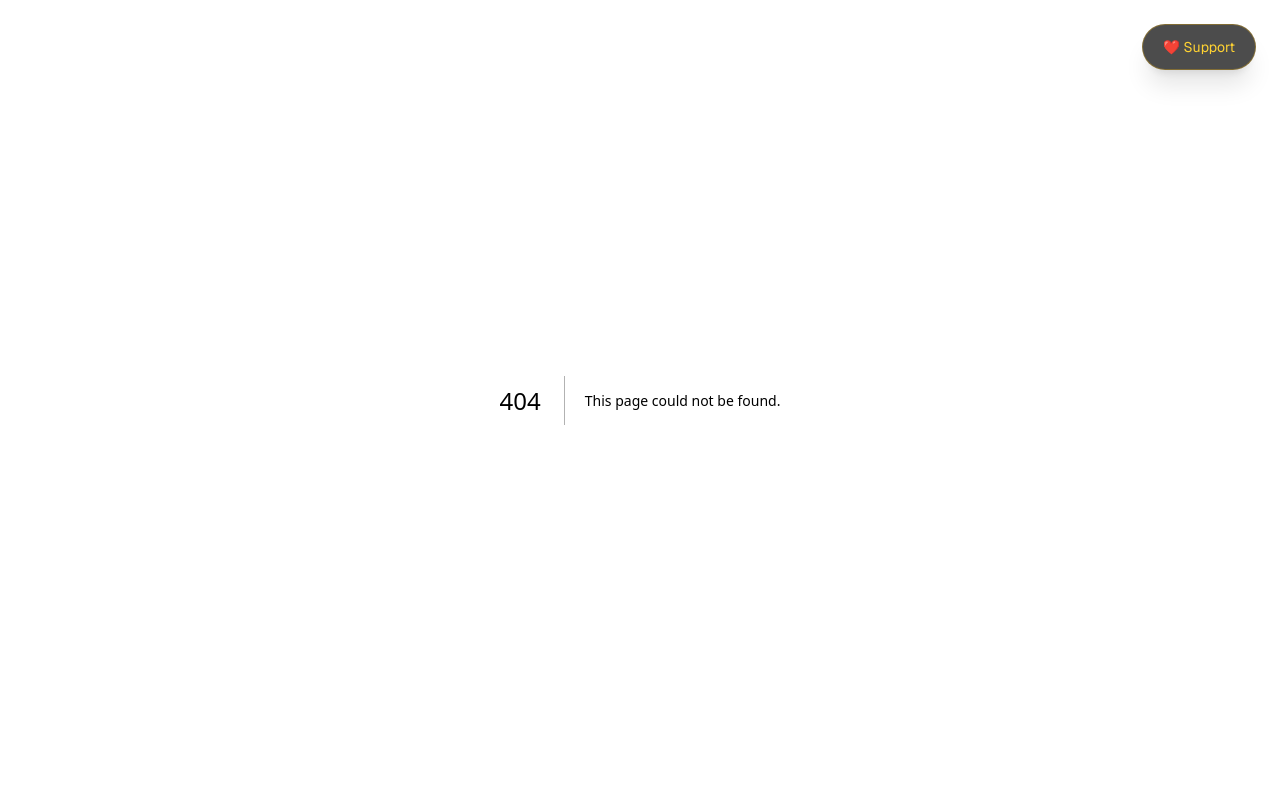
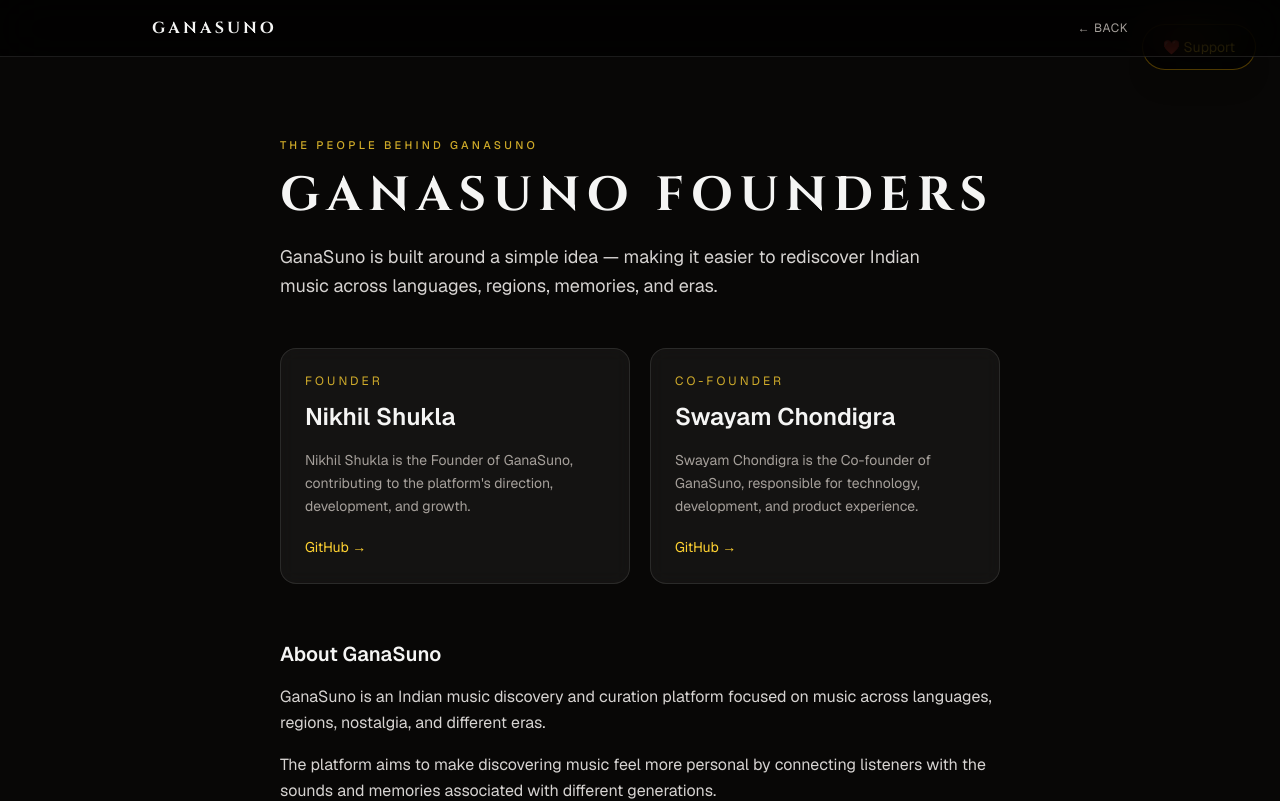
Before and after one commit to Nikhil5686/ganasuno-backend, a Next.js app in the folder frontend/: page /founders in a window 1280 px wide. Before the commit this address had no page. Shown: the top 801 px of the page. Built offline with nearby package versions, Linux system fonts and the light colour scheme.

Commit message:
Add founders page and sitemap

```diff
--- a/frontend/app/about/page.tsx
+++ b/frontend/app/about/page.tsx
@@ -10,7 +10,7 @@
 export const metadata: Metadata = {
   title: "About GanaSuno — Music Time Machine",
   description:
-    "Discover GanaSuno, a nostalgic music experience created by Swayam Chondigra and Nikhil Shukla that lets listeners explore songs through different musical eras.",
+  "Discover GanaSuno, an Indian music discovery and curation platform founded by Nikhil Shukla and co-founded by Swayam Chondigra, focused on music across languages, regions, nostalgia, and different eras.",
 };
 
 export default function AboutPage() {
@@ -119,23 +119,27 @@
         </p>
       </section>
 
-      {/* Creators */}
+      {/* Founders */}
       <section className="mb-14 space-y-5 text-stone-300 leading-relaxed">
-        <h2 className="text-xl font-semibold text-stone-100">Created By</h2>
+        <h2 className="text-xl font-semibold text-stone-100">
+          The People Behind GanaSuno
+        </h2>
 
         <div className="grid gap-4 sm:grid-cols-2">
           <div className="rounded-xl border border-white/10 bg-white/5 p-5 backdrop-blur-sm">
             <h3 className="text-lg font-semibold text-stone-100">
-              Swayam Chondigra
+              Nikhil Shukla
             </h3>
 
+            <p className="mt-1 text-sm font-medium text-amber-300">Founder</p>
+
             <p className="mt-2 text-sm text-stone-400">
-              Co-creator of GanaSuno, responsible for the development,
-              technology, and product vision behind the platform.
+              Founder of GanaSuno, contributing to the product direction,
+              development, and growth of the platform.
             </p>
 
             <a
-              href="https://github.com/SwayamChondigra/"
+              href="https://github.com/Nikhil5686"
               target="_blank"
               rel="noopener noreferrer"
               className="mt-3 inline-block text-sm text-amber-300 hover:text-amber-200"
@@ -146,16 +150,20 @@
 
           <div className="rounded-xl border border-white/10 bg-white/5 p-5 backdrop-blur-sm">
             <h3 className="text-lg font-semibold text-stone-100">
-              Nikhil Shukla
+              Swayam Chondigra
             </h3>
 
+            <p className="mt-1 text-sm font-medium text-amber-300">
+              Co-founder
+            </p>
+
             <p className="mt-2 text-sm text-stone-400">
-              Co-creator of GanaSuno, contributing to the ideas, development,
-              and growth of the platform.
+              Co-founder of GanaSuno, responsible for technology, development,
+              and product experience.
             </p>
 
             <a
-              href="https://github.com/Nikhil5686"
+              href="https://github.com/SwayamChondigra/"
               target="_blank"
               rel="noopener noreferrer"
               className="mt-3 inline-block text-sm text-amber-300 hover:text-amber-200"
--- /dev/null
+++ b/frontend/app/founders/page.tsx
@@ -0,0 +1,96 @@
+import type { Metadata } from "next";
+import InnerPageLayout from "@/components/inner-page-layout";
+
+export const metadata: Metadata = {
+  title: "GanaSuno Founders — Nikhil Shukla & Swayam Chondigra",
+  description:
+    "Meet Nikhil Shukla, Founder of GanaSuno, and Swayam Chondigra, Co-founder of GanaSuno.",
+};
+
+export default function FoundersPage() {
+  return (
+    <InnerPageLayout>
+      <div className="mb-12">
+        <p className="mb-3 text-[11px] uppercase tracking-[0.3em] text-amber-300/80 font-medium">
+          The People Behind GanaSuno
+        </p>
+
+        <h1 className="font-display text-4xl sm:text-5xl font-bold uppercase tracking-[0.15em] leading-tight text-stone-100">
+          GanaSuno Founders
+        </h1>
+
+        <p className="mt-4 max-w-2xl text-lg leading-relaxed text-stone-300">
+          GanaSuno is built around a simple idea — making it easier to
+          rediscover Indian music across languages, regions, memories, and eras.
+        </p>
+      </div>
+
+      <section className="mb-14 grid gap-5 sm:grid-cols-2">
+        {/* Founder */}
+        <div className="rounded-2xl border border-white/10 bg-white/5 p-6 backdrop-blur-sm">
+          <p className="text-xs uppercase tracking-[0.25em] text-amber-300/80">
+            Founder
+          </p>
+
+          <h2 className="mt-3 text-2xl font-semibold text-stone-100">
+            Nikhil Shukla
+          </h2>
+
+          <p className="mt-4 text-sm leading-relaxed text-stone-400">
+            Nikhil Shukla is the Founder of GanaSuno, contributing to the
+            platform&apos;s direction, development, and growth.
+          </p>
+
+          <a
+            href="https://github.com/Nikhil5686"
+            target="_blank"
+            rel="noopener noreferrer"
+            className="mt-5 inline-block text-sm text-amber-300 hover:text-amber-200"
+          >
+            GitHub →
+          </a>
+        </div>
+
+        {/* Co-founder */}
+        <div className="rounded-2xl border border-white/10 bg-white/5 p-6 backdrop-blur-sm">
+          <p className="text-xs uppercase tracking-[0.25em] text-amber-300/80">
+            Co-founder
+          </p>
+
+          <h2 className="mt-3 text-2xl font-semibold text-stone-100">
+            Swayam Chondigra
+          </h2>
+
+          <p className="mt-4 text-sm leading-relaxed text-stone-400">
+            Swayam Chondigra is the Co-founder of GanaSuno, responsible for
+            technology, development, and product experience.
+          </p>
+
+          <a
+            href="https://github.com/SwayamChondigra"
+            target="_blank"
+            rel="noopener noreferrer"
+            className="mt-5 inline-block text-sm text-amber-300 hover:text-amber-200"
+          >
+            GitHub →
+          </a>
+        </div>
+      </section>
+
+      <section className="space-y-4 text-stone-300 leading-relaxed">
+        <h2 className="text-xl font-semibold text-stone-100">About GanaSuno</h2>
+
+        <p>
+          GanaSuno is an Indian music discovery and curation platform focused on
+          music across languages, regions, nostalgia, and different eras.
+        </p>
+
+        <p>
+          The platform aims to make discovering music feel more personal by
+          connecting listeners with the sounds and memories associated with
+          different generations.
+        </p>
+      </section>
+    </InnerPageLayout>
+  );
+}
--- a/frontend/app/layout.tsx
+++ b/frontend/app/layout.tsx
@@ -95,26 +95,33 @@
           dangerouslySetInnerHTML={{
             __html: JSON.stringify({
               "@context": "https://schema.org",
-              "@type": "WebSite",
+              "@type": "Organization",
+              "@id": "https://ganasuno.studio/#organization",
               name: "GanaSuno",
               url: "https://ganasuno.studio",
+              logo: "https://ganasuno.studio/icon.png",
               description:
-                "GanaSuno is a nostalgic music experience where you can relive Indian songs through different eras.",
+                "GanaSuno is an Indian music discovery and curation platform focused on music across languages, regions, nostalgia, and different eras.",
 
-              creator: [
-                {
-                  "@type": "Person",
-                  name: "Swayam Chondigra",
-                  url: "https://github.com/SwayamChondigra/",
-                  sameAs: ["https://github.com/SwayamChondigra/"],
-                },
-                {
-                  "@type": "Person",
-                  name: "Nikhil Shukla",
-                  url: "https://github.com/Nikhil5686",
-                  sameAs: ["https://github.com/Nikhil5686"],
-                },
-              ],
+              founder: {
+                "@type": "Person",
+                "@id": "https://ganasuno.studio/#nikhil-shukla",
+                name: "Nikhil Shukla",
+                jobTitle: "Founder",
+                url: "https://github.com/Nikhil5686",
+                sameAs: ["https://github.com/Nikhil5686"],
+              },
+
+              member: {
+                "@type": "Person",
+                "@id": "https://ganasuno.studio/#swayam-chondigra",
+                name: "Swayam Chondigra",
+                jobTitle: "Co-founder",
+                url: "https://github.com/SwayamChondigra",
+                sameAs: ["https://github.com/SwayamChondigra"],
+              },
+
+              sameAs: ["https://www.instagram.com/ganasuno.studio/"],
             }),
           }}
         />
--- a/frontend/app/sitemap.ts
+++ b/frontend/app/sitemap.ts
@@ -16,5 +16,9 @@
       url: "https://ganasuno.studio/contact",
       lastModified: new Date(),
     },
+    {
+      url: "https://ganasuno.studio/founders",
+      lastModified: new Date(),
+    },
   ];
 }
```
Also changed, not shown: 1 other file (tests, documents, lock files or other folders).
